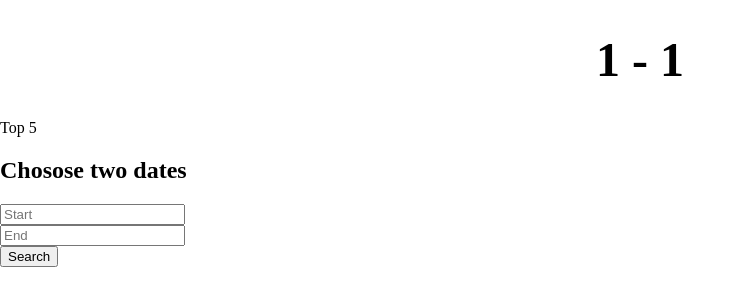
After one commit to gabrielsenadc/foto_do_dia-website, a Flask app: page /between/1/1 in a window 1280 px wide. The commit adds this page. Shown: the top 306 px of the page, without its empty margins (0-745 px from the left). Run offline with Flask 3, Linux system fonts and the light colour scheme; data that the repository does not hold is empty.

Commit message:
Adicionando página de filtro entre datas

```diff
--- a/routes.py
+++ b/routes.py
@@ -284,4 +284,44 @@ def register_routes(app, db):
         for person in people:
             if person.name == name: list.append(person.date)
 
+        list.sort(reverse=True, key=cmp_to_key(compare_dates))
+
         return render_template('person.html', name=name, dates=list)
+
+    @app.route('/between/<date1>/<date2>')
+    def between(date1, date2):
+        if request.method == 'GET':
+            start = date1.replace("_", "/")
+            end = date2.replace("_", "/")
+            dates = []
+            images = Picture.query.all()
+            for image in images:
+                if compare_dates(image.date, start) >= 0 and compare_dates(image.date, end) <= 0:
+                    dates.append(image.date)
+
+            dates.sort(reverse=True, key=cmp_to_key(compare_dates))
+
+            people = Person.query.all()
+            filtered = []
+            for person in people:
+                if compare_dates(person.date, start) >= 0 and compare_dates(person.date, end) <= 0:
+                    filtered.append(person)
+
+            pessoas = sort_people(filtered)
+
+            rank = []
+            count = 0
+            for pessoa in pessoas:
+                if(count >= 5): break
+                count += 1
+                rank.append(pessoa)
+
+            return render_template("between.html", dates=dates, start=start, end=end, people=rank)
+
+    @app.route('/between_dates', methods=['POST'])
+    def between_dates():
+        date1 = request.form.get('date1')
+        date1 = date1.replace("/", "_")
+        date2 = request.form.get('date2')
+        date2 = date2.replace("/", "_")
+        return redirect(url_for("between", date1=date1, date2=date2))
--- a/static/styles/main_page.css
+++ b/static/styles/main_page.css
@@ -6,7 +6,7 @@ body{
     display: flex;
     justify-content: space-between;
     background-color: #1a73e8;
-    padding: 25px;
+    padding: 15px;
 }
 
 .header a {
@@ -15,6 +15,7 @@ body{
     padding: 5px;
     background-color: white;
     border-radius: 10%;
+    font-size: 15px;
 }
 
 .header a:hover {
@@ -28,9 +29,9 @@ h1 {
 
 .image-grid {
     display: flex;
-    gap: 0.70vw;
+    gap: 0.83vw;
     flex-wrap: wrap;
-    margin: 0.70vw;
+    margin: 0.83vw;
 }
 
 .image-grid div{
--- a/static/styles/upload.css
+++ b/static/styles/upload.css
@@ -6,8 +6,8 @@
 
 img {
     object-fit: cover;
-    width: 300px;
-    height: 300px;
+    width: 250px;
+    height: 250px;
 }
 
 .options {
--- /dev/null
+++ b/templates/between.html
@@ -0,0 +1,41 @@
+<!doctype html>
+<html lang="en">
+  <head>
+    <meta charset="utf-8">
+    <meta name="viewport" content="width=device-width, initial-scale=1">
+    <title>Foto do Dia</title>
+    <link rel="stylesheet" href="{{ url_for('static',filename='styles/main_page.css') }}">
+  <body>
+
+    <h1>{{start}} - {{end}}</h1>
+
+
+    <div>Top 5</div>
+    <ol>
+      {% for person in people%}
+        <li> {{ person }} </li>
+      {% endfor %}
+    </ol>
+
+    <h2>Chosose two dates</h2>
+
+    <form method="POST" action="{{ url_for('between_dates') }}">
+      <input type="text" name="date1" placeholder="Start" required="required"><br>
+      <input type="text" name="date2" placeholder="End" required="required"><br>
+      <input type="submit" value="Search">
+    </form>
+
+
+
+    <div class="image-grid">
+        {% for date in dates%}
+          <div> <a href="{{ url_for('filter', day=date.split('/')[0], month=date.split('/')[1], year=date.split('/')[2])}}">
+            <img src="{{ url_for('get_img', day=date.split('/')[0], month=date.split('/')[1], year=date.split('/')[2])}}"/>
+          </a> </div>
+        {% endfor %}
+    </div>
+
+
+
+  </body>
+</html>
```
Also changed, not shown: 1 other file.
